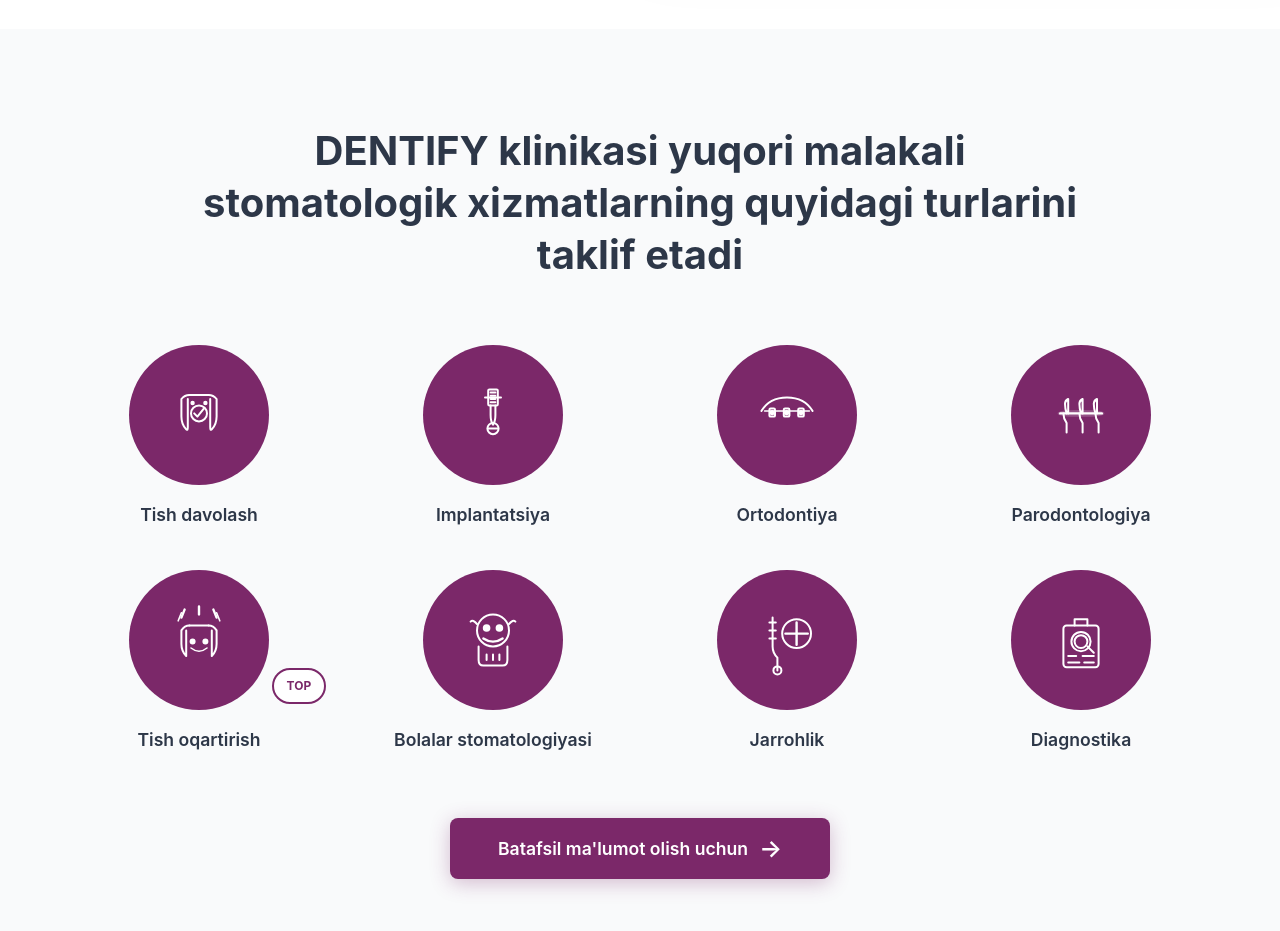
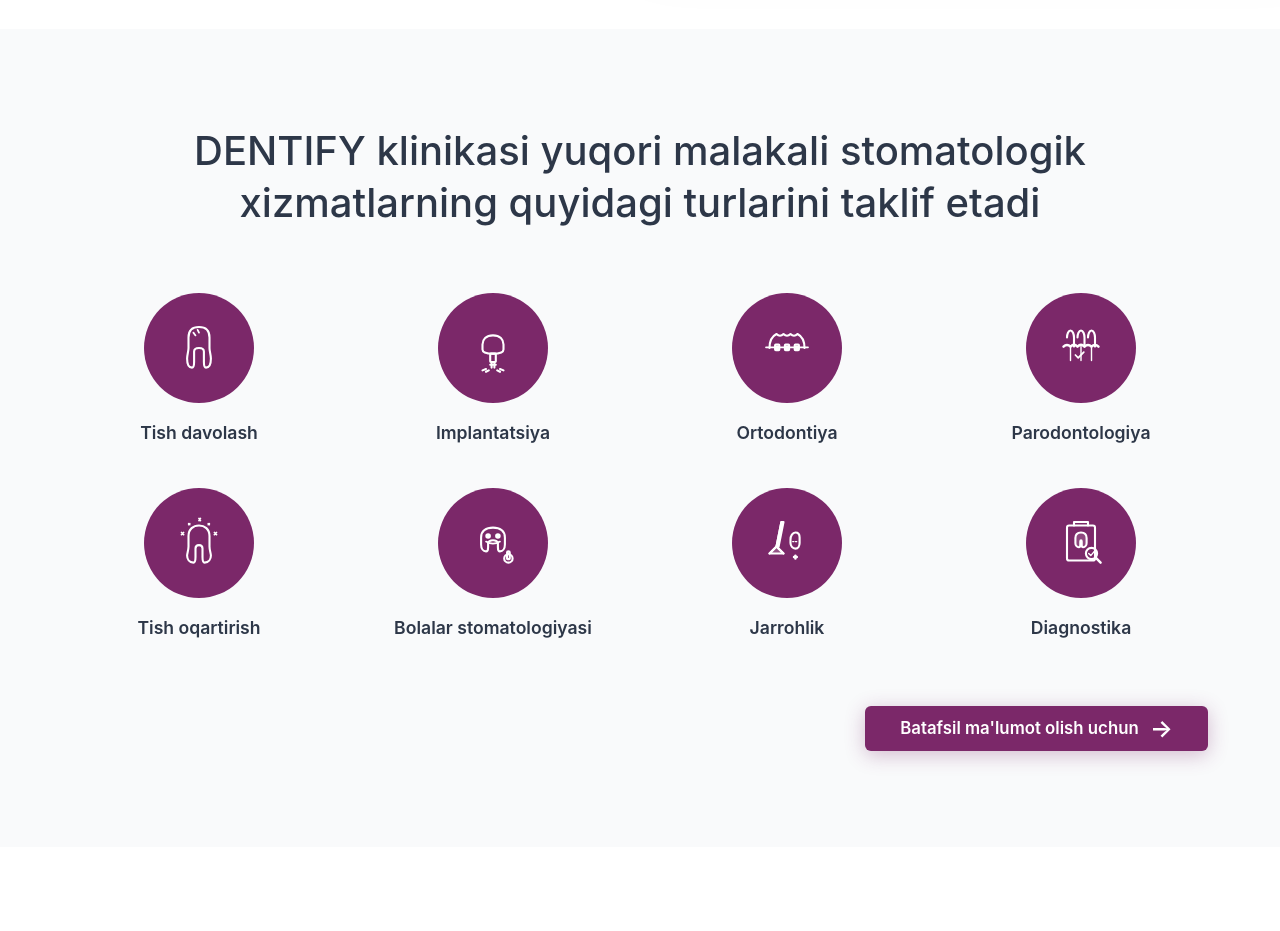
Before and after one commit to Alisher1707/dentify-clinic, a React (Vite) app in the folder web/: page / in a window 1280 px wide. Shown: the part 2620-3551 px from the top of the page. After the commit the page ends 3467 px from the top, so only its background shows below. Built offline with nearby package versions, Linux system fonts and the light colour scheme.

Commit message:
Refactor Services component styles and update service icons for improved design consistency

```diff
--- a/web/src/components/Services.css
+++ b/web/src/components/Services.css
@@ -13,9 +13,13 @@
   align-items: center;
 }
 
+.services-container .services-btn {
+  align-self: flex-end;
+}
+
 .services-title {
   font-size: 2.5rem;
-  font-weight: 700;
+  font-weight: 500;
   color: #2d3748;
   text-align: center;
   margin-bottom: 4rem;
@@ -64,8 +68,8 @@
 }
 
 .service-icon {
-  width: 140px;
-  height: 140px;
+  width: 110px;
+  height: 110px;
   background: #7B2869;
   border-radius: 50%;
   display: flex;
@@ -73,7 +77,7 @@
   justify-content: center;
   color: white;
   transition: all 0.3s ease;
-  padding: 30px;
+  padding: 20px;
 }
 
 .service-icon svg {
@@ -83,15 +87,20 @@
 
 .service-badge {
   position: absolute;
-  bottom: 50px;
+  bottom: 0;
   right: 0;
   background: white;
   color: #7B2869;
-  padding: 0.4rem 0.8rem;
-  border-radius: 20px;
-  font-size: 0.75rem;
+  padding: 0;
+  border-radius: 50%;
+  font-size: 0.65rem;
   font-weight: 700;
-  border: 2px solid #7B2869;
+  border: 2.5px solid #7B2869;
+  width: 38px;
+  height: 38px;
+  display: flex;
+  align-items: center;
+  justify-content: center;
 }
 
 .service-name {
@@ -102,13 +111,13 @@
 }
 
 .services-btn {
-  padding: 1rem 3rem;
-  font-size: 1.1rem;
+  padding: 0.5rem 2.2rem;
+  font-size: 1.05rem;
   font-weight: 600;
   background: #7B2869;
   color: white;
   border: none;
-  border-radius: 8px;
+  border-radius: 6px;
   cursor: pointer;
   transition: all 0.3s ease;
   display: inline-flex;
@@ -121,6 +130,7 @@
   background: #5f1d52;
   transform: translateY(-3px);
   box-shadow: 0 6px 25px rgba(123, 40, 105, 0.4);
+  cursor: pointer;
 }
 
 .arrow {
--- a/web/src/components/Services.jsx
+++ b/web/src/components/Services.jsx
@@ -13,7 +13,7 @@
         { name: "Implantatsiya", icon: "implant" },
         { name: "Ortodontiya", icon: "orthodontics" },
         { name: "Parodontologiya", icon: "periodontics" },
-        { name: "Tish oqartirish", icon: "whitening", badge: "TOP" },
+        { name: "Tish oqartirish", icon: "whitening" },
         { name: "Bolalar stomatologiyasi", icon: "pediatric" },
         { name: "Jarrohlik", icon: "surgery" },
         { name: "Diagnostika", icon: "diagnostics" }
@@ -27,7 +27,7 @@
         { name: "Имплантация", icon: "implant" },
         { name: "Ортодонтия", icon: "orthodontics" },
         { name: "Пародонтология", icon: "periodontics" },
-        { name: "Отбеливание зубов", icon: "whitening", badge: "TOP" },
+        { name: "Отбеливание зубов", icon: "whitening" },
         { name: "Детская стоматология", icon: "pediatric" },
         { name: "Хирургия", icon: "surgery" },
         { name: "Диагностика", icon: "diagnostics" }
@@ -40,88 +40,114 @@
   const getServiceIcon = (iconType) => {
     const icons = {
       treatment: (
-        <svg viewBox="0 0 100 100" fill="none" stroke="currentColor" strokeWidth="2.5" strokeLinecap="round" strokeLinejoin="round">
-          <path d="M38 25 Q32 25 28 30 L28 52 Q28 62 34 68 Q36 70 36 65 L36 30 M62 25 Q68 25 72 30 L72 52 Q72 62 66 68 Q64 70 64 65 L64 30"/>
-          <line x1="38" y1="25" x2="62" y2="25"/>
-          <circle cx="50" cy="48" r="10"/>
-          <path d="M44 48 L48 52 L56 42" strokeWidth="2.5"/>
-          <circle cx="42" cy="35" r="1.5" fill="currentColor"/>
-          <circle cx="58" cy="35" r="1.5" fill="currentColor"/>
+        <svg viewBox="0 0 100 100" fill="none" stroke="currentColor" strokeWidth="3" strokeLinecap="round" strokeLinejoin="round">
+          {/* Tooth outline */}
+          <path d="M50 20 C40 20 35 25 35 35 L35 50 C35 55 33 60 33 65 C33 72 35 78 40 78 C42 78 43 75 43 70 L43 55 C43 52 45 50 50 50 C55 50 57 52 57 55 L57 70 C57 75 58 78 60 78 C65 78 67 72 67 65 C67 60 65 55 65 50 L65 35 C65 25 60 20 50 20 Z"/>
+          {/* Shine marks */}
+          <path d="M42 28 L45 32" strokeWidth="2.5"/>
+          <path d="M48 24 L50 28" strokeWidth="2.5"/>
         </svg>
       ),
       implant: (
-        <svg viewBox="0 0 100 100" fill="none" stroke="currentColor" strokeWidth="2.5" strokeLinecap="round" strokeLinejoin="round">
-          <rect x="44" y="18" width="12" height="20" rx="1.5"/>
-          <path d="M47 38 L47 50 Q47 58 50 62 Q53 58 53 50 L53 38"/>
-          <circle cx="50" cy="67" r="7"/>
-          <path d="M44 67 L56 67"/>
-          <line x1="40" y1="28" x2="60" y2="28"/>
-          <line x1="47" y1="22" x2="53" y2="22"/>
-          <line x1="47" y1="26" x2="53" y2="26"/>
-          <line x1="47" y1="30" x2="53" y2="30"/>
-          <line x1="47" y1="34" x2="53" y2="34"/>
+        <svg viewBox="0 0 100 100" fill="none" stroke="currentColor" strokeWidth="3" strokeLinecap="round" strokeLinejoin="round">
+          {/* Crown */}
+          <path d="M35 45 C35 38 40 32 50 32 C60 32 65 38 65 45 L65 52 C65 55 62 58 50 58 C38 58 35 55 35 52 Z"/>
+          {/* Abutment */}
+          <rect x="46" y="58" width="8" height="12" rx="1"/>
+          {/* Screw */}
+          <path d="M48 70 L48 78 M52 70 L52 78"/>
+          <line x1="46" y1="74" x2="54" y2="74"/>
+          {/* Bone integration lines */}
+          <path d="M40 80 L35 82 M44 82 L40 84"/>
+          <path d="M60 80 L65 82 M56 82 L60 84"/>
         </svg>
       ),
       orthodontics: (
-        <svg viewBox="0 0 100 100" fill="none" stroke="currentColor" strokeWidth="2.5" strokeLinecap="round" strokeLinejoin="round">
-          <path d="M18 45 Q28 28 50 28 Q72 28 82 45"/>
-          <rect x="28" y="42" width="7" height="10" rx="1.5"/>
-          <rect x="46" y="42" width="7" height="10" rx="1.5"/>
-          <rect x="64" y="42" width="7" height="10" rx="1.5"/>
-          <path d="M22 45 L78 45" strokeWidth="2"/>
-          <circle cx="31.5" cy="47" r="2" fill="currentColor"/>
-          <circle cx="49.5" cy="47" r="2" fill="currentColor"/>
-          <circle cx="67.5" cy="47" r="2" fill="currentColor"/>
+        <svg viewBox="0 0 100 100" fill="none" stroke="currentColor" strokeWidth="3" strokeLinecap="round" strokeLinejoin="round">
+          {/* Teeth outline */}
+          <path d="M25 50 Q25 35 35 30 Q40 35 45 30 Q50 35 55 30 Q60 35 65 30 Q75 35 75 50"/>
+          {/* Braces brackets */}
+          <rect x="33" y="45" width="6" height="8" rx="1"/>
+          <rect x="47" y="45" width="6" height="8" rx="1"/>
+          <rect x="61" y="45" width="6" height="8" rx="1"/>
+          {/* Wire */}
+          <path d="M20 49 L80 49" strokeWidth="2.5"/>
+          {/* Bracket dots */}
+          <circle cx="36" cy="49" r="1.5" fill="currentColor"/>
+          <circle cx="50" cy="49" r="1.5" fill="currentColor"/>
+          <circle cx="64" cy="49" r="1.5" fill="currentColor"/>
         </svg>
       ),
       periodontics: (
-        <svg viewBox="0 0 100 100" fill="none" stroke="currentColor" strokeWidth="2.5" strokeLinecap="round" strokeLinejoin="round">
-          <path d="M32 48 Q30 42 30 36 Q30 32 34 30 L34 48 M50 48 Q48 42 48 36 Q48 32 52 30 L52 48 M68 48 Q66 42 66 36 Q66 32 70 30 L70 48"/>
-          <path d="M28 48 Q28 54 32 60 L32 72 M48 48 Q48 54 52 60 L52 72 M68 48 Q68 54 72 60 L72 72"/>
-          <ellipse cx="50" cy="48" rx="28" ry="3" fill="currentColor" opacity="0.2"/>
-          <line x1="24" y1="48" x2="76" y2="48" strokeWidth="3"/>
+        <svg viewBox="0 0 100 100" fill="none" stroke="currentColor" strokeWidth="3" strokeLinecap="round" strokeLinejoin="round">
+          {/* Teeth */}
+          <path d="M30 35 C30 30 32 25 35 25 C38 25 40 30 40 35 L40 48"/>
+          <path d="M45 35 C45 30 47 25 50 25 C53 25 55 30 55 35 L55 48"/>
+          <path d="M60 35 C60 30 62 25 65 25 C68 25 70 30 70 35 L70 48"/>
+          {/* Gum line */}
+          <path d="M25 48 C28 45 32 45 35 48 C38 45 42 45 45 48 C48 45 52 45 55 48 C58 45 62 45 65 48 C68 45 72 45 75 48" strokeWidth="3.5" fill="currentColor" fillOpacity="0.1"/>
+          {/* Roots */}
+          <path d="M35 48 L35 68 M50 48 L50 68 M65 48 L65 68" strokeWidth="2"/>
+          {/* Care symbol */}
+          <path d="M42 60 L46 64 L54 56" strokeWidth="2.5"/>
         </svg>
       ),
       whitening: (
-        <svg viewBox="0 0 100 100" fill="none" stroke="currentColor" strokeWidth="2.5" strokeLinecap="round" strokeLinejoin="round">
-          <path d="M38 32 Q32 32 28 38 L28 55 Q28 64 34 70 L34 38 M62 32 Q68 32 72 38 L72 55 Q72 64 66 70 L66 38"/>
-          <line x1="38" y1="32" x2="62" y2="32"/>
-          <path d="M28 22 L32 12 M50 18 L50 8 M72 22 L68 12" strokeWidth="3"/>
-          <path d="M24 26 L28 16 M76 26 L72 16" strokeWidth="2"/>
-          <circle cx="42" cy="52" r="2.5" fill="currentColor"/>
-          <circle cx="58" cy="52" r="2.5" fill="currentColor"/>
-          <path d="M40 60 Q45 64 50 64 Q55 64 60 60" strokeWidth="2"/>
+        <svg viewBox="0 0 100 100" fill="none" stroke="currentColor" strokeWidth="3" strokeLinecap="round" strokeLinejoin="round">
+          {/* Tooth */}
+          <path d="M50 25 C42 25 35 30 35 40 L35 55 C35 60 33 65 33 68 C33 73 36 78 42 78 C44 78 45 75 45 70 L45 58 C45 55 47 53 50 53 C53 53 55 55 55 58 L55 70 C55 75 56 78 58 78 C64 78 67 73 67 68 C67 65 65 60 65 55 L65 40 C65 30 58 25 50 25 Z"/>
+          {/* Sparkle effects */}
+          <path d="M25 35 L28 38 M28 35 L25 38" strokeWidth="2.5"/>
+          <path d="M72 35 L75 38 M75 35 L72 38" strokeWidth="2.5"/>
+          <path d="M50 15 L52 18 M52 15 L50 18" strokeWidth="2.5"/>
+          <path d="M35 22 L37 24 M37 22 L35 24" strokeWidth="2"/>
+          <path d="M65 22 L63 24 M63 22 L65 24" strokeWidth="2"/>
         </svg>
       ),
       pediatric: (
-        <svg viewBox="0 0 100 100" fill="none" stroke="currentColor" strokeWidth="2.5" strokeLinecap="round" strokeLinejoin="round">
-          <circle cx="50" cy="38" r="20"/>
-          <circle cx="42" cy="35" r="3.5" fill="currentColor"/>
-          <circle cx="58" cy="35" r="3.5" fill="currentColor"/>
-          <path d="M38 48 Q50 56 62 48" strokeWidth="3"/>
-          <path d="M30 30 Q25 24 22 27 M70 30 Q75 24 78 27"/>
-          <path d="M32 58 L32 75 Q32 82 38 82 L62 82 Q68 82 68 75 L68 58"/>
-          <path d="M42 68 L42 75 M50 68 L50 75 M58 68 L58 75"/>
+        <svg viewBox="0 0 100 100" fill="none" stroke="currentColor" strokeWidth="3" strokeLinecap="round" strokeLinejoin="round">
+          {/* Baby tooth with cute face */}
+          <path d="M50 28 C40 28 33 33 33 42 L33 52 C33 58 36 62 40 62 C42 62 43 60 43 56 L43 50 C43 48 46 46 50 46 C54 46 57 48 57 50 L57 56 C57 60 58 62 60 62 C64 62 67 58 67 52 L67 42 C67 33 60 28 50 28 Z"/>
+          {/* Happy eyes */}
+          <circle cx="43" cy="40" r="2.5" fill="currentColor"/>
+          <circle cx="57" cy="40" r="2.5" fill="currentColor"/>
+          {/* Smile */}
+          <path d="M40 48 Q50 54 60 48" strokeWidth="2.5"/>
+          {/* Baby bottle */}
+          <circle cx="72" cy="72" r="6"/>
+          <rect x="70" y="65" width="4" height="8" rx="1"/>
+          <circle cx="72" cy="64" r="2"/>
         </svg>
       ),
       surgery: (
-        <svg viewBox="0 0 100 100" fill="none" stroke="currentColor" strokeWidth="2.5" strokeLinecap="round" strokeLinejoin="round">
-          <path d="M32 22 L32 58 Q32 66 38 72 L38 88"/>
-          <path d="M28 28 L36 28 M28 38 L36 38 M28 48 L36 48"/>
-          <circle cx="62" cy="42" r="18"/>
-          <path d="M48 42 L76 42 M62 28 L62 56" strokeWidth="3"/>
-          <circle cx="38" cy="88" r="5"/>
+        <svg viewBox="0 0 100 100" fill="none" stroke="currentColor" strokeWidth="3" strokeLinecap="round" strokeLinejoin="round">
+          {/* Scalpel handle */}
+          <path d="M25 65 L35 55 L45 65 Z" fill="currentColor" fillOpacity="0.2"/>
+          <path d="M25 65 L35 55 L45 65"/>
+          {/* Blade */}
+          <path d="M35 55 L42 20 L45 20 L38 55" fill="currentColor" fillOpacity="0.1"/>
+          <path d="M35 55 L42 20"/>
+          {/* Tooth outline being operated */}
+          <path d="M55 45 C55 40 58 35 62 35 C66 35 68 38 68 42 L68 50 C68 54 66 58 62 58 C58 58 55 54 55 50 Z"/>
+          {/* Medical cross */}
+          <path d="M60 70 L64 70 M62 68 L62 72" strokeWidth="3.5"/>
+          {/* Incision line */}
+          <path d="M58 48 L66 48" strokeWidth="1.5" strokeDasharray="2,2"/>
         </svg>
       ),
       diagnostics: (
-        <svg viewBox="0 0 100 100" fill="none" stroke="currentColor" strokeWidth="2.5" strokeLinecap="round" strokeLinejoin="round">
-          <rect x="28" y="32" width="44" height="52" rx="4"/>
-          <path d="M42 32 L42 24 L58 24 L58 32"/>
-          <circle cx="50" cy="52" r="12"/>
-          <circle cx="50" cy="52" r="8"/>
-          <path d="M58 58 L66 66"/>
-          <path d="M34 70 L44 70 M52 70 L66 70"/>
-          <path d="M34 78 L48 78 M54 78 L66 78"/>
+        <svg viewBox="0 0 100 100" fill="none" stroke="currentColor" strokeWidth="3" strokeLinecap="round" strokeLinejoin="round">
+          {/* X-ray film */}
+          <rect x="30" y="25" width="40" height="50" rx="3"/>
+          {/* Film holder top */}
+          <path d="M40 25 L40 20 L60 20 L60 25"/>
+          {/* Tooth X-ray image */}
+          <path d="M50 35 C45 35 42 38 42 43 L42 50 C42 53 44 56 47 56 C48 56 49 55 49 52 L49 48 C49 47 49.5 46 50 46 C50.5 46 51 47 51 48 L51 52 C51 55 52 56 53 56 C56 56 58 53 58 50 L58 43 C58 38 55 35 50 35 Z" fillOpacity="0.15" fill="currentColor"/>
+          {/* Magnifying glass */}
+          <circle cx="65" cy="65" r="8"/>
+          <path d="M71 71 L78 78" strokeWidth="3.5"/>
+          {/* Checkmark in magnifier */}
+          <path d="M61 65 L64 68 L69 62" strokeWidth="2"/>
         </svg>
       )
     };
```
